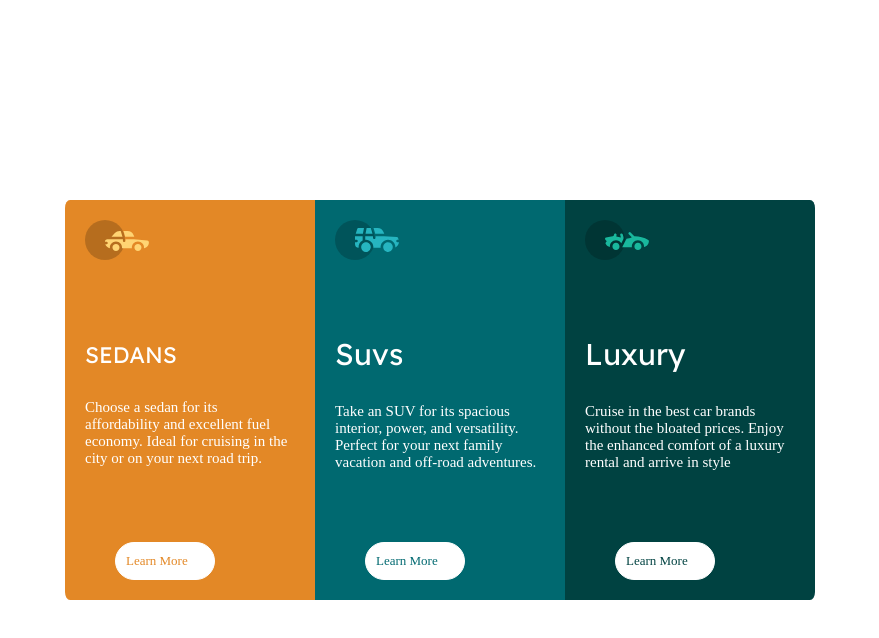
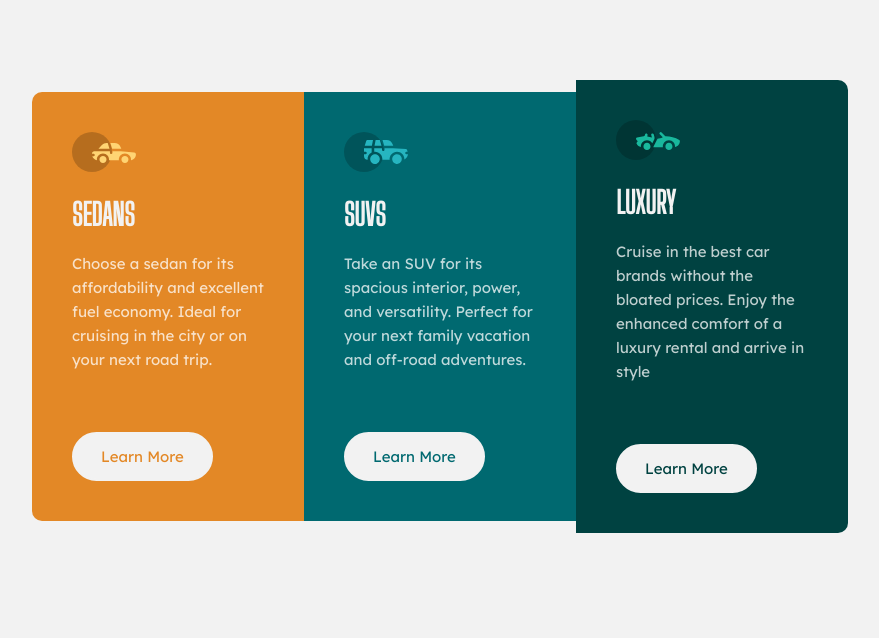
Before and after one commit to samigold/samigold.github.io, a plain HTML site: page index.html in a window 1280 px wide. Shown: the whole page, without its empty margins (200-1079 px from the left). Drawn offline with Linux system fonts and the light colour scheme; a web font is replaced by a local one.

Commit message:
changed the stylesheet code

```diff
--- a/css/style.css
+++ b/css/style.css
@@ -7,184 +7,120 @@
     box-sizing: border-box;
 }
 
-@media(min-width:375px){
-    .container{
-        background-color: hsl(0, 0, 95%);
-        width: 100%;
-        height: 100vh;
-        font-size: 15px;
-        font-family: 'Big shoulder Display';
-        padding: 50px;
-        display: block;
-        flex-direction: column;
-        justify-content: center;
-        align-items: center;
-        font-weight: 400;
-    }
-
-    .sedans{
-        display: flex;
-        flex-direction: column;
-        justify-content: center;
-        gap: 20px;
-        width: 250px;
-        height: 400px;
-        background-color: var(--bright-orange);
-        padding: 30px;
-
-    }
-
-    .suvs{
-        display: flex;
-        flex-direction: column;
-        justify-content: space-between;
-        gap: 10px;
-        width: 250px;
-        height: 400px;
-        background-color: var(--Dark-cyan);
-        padding: 20px;
-    }
-
-    .luxury{
-        display: flex;
-        flex-direction: column;
-        justify-content: space-between;
-        gap: 10px;
-        width: 250px;
-        height: 400px;
-        background-color: var(--very-dark-cyan);
-        padding: 20px;
-    }
-}
 
 /*Primary colors*/
 :root{
     --bright-orange: hsl(31, 77%, 52%);
     --Dark-cyan: hsl(184, 100%, 22%);
     --very-dark-cyan: hsl(179, 100%, 13%);
+    --very_light_gray: hsl(0, 0%, 95%);
+    --transperent-white: hsla(0, 0%, 100%, 0.75);
 }
 
+body {
+    background-color: var(--very_light_gray);
+    min-height: 100vh;
+    font-size: 15px;
+    font-family: "Lexend Deca", sans-serif;
+    font-weight: 400;
+}
+
+main{
+    max-width: 960px;
+    margin: 0 auto;
+    padding: 80px 0;
+}
 /*General container styling start*/
-@media (min-width: 768px) {
+
 .container{
-        background-color: hsl(0, 0, 95%);
-        width: 100%;
-        height: 100vh;
-        font-size: 15px;
-        font-family: 'Big shoulder Display';
-        padding: 50px;
     display: flex;
     flex-direction: row;
     justify-content: center;
     align-items: center;
-        font-weight: 400;
-
+    margin: 0 auto;
+    overflow: hidden;
+    border-radius: 12px;
 }
+/*General container styling end*/
 
 /*Individual Box sizing start*/
 .sedans{
-    display: flex;
-    flex-direction: column;
-    justify-content: center;
-    gap: 30px;
-    width: 250px;
-    height: 400px;
     background-color: var(--bright-orange);
-    padding: 20px;
-    border-top-left-radius: 2%;
-    border-bottom-left-radius: 2%;
-    justify-content: space-between;
+    border-radius: 10px 0 0 10px;
 }
 
 .suvs{
-    display: flex;
-    flex-direction: column;
-    justify-content: space-between;
-    gap: 10px;
-    width: 250px;
-    height: 400px;
     background-color: var(--Dark-cyan);
-    padding: 20px;
 }
 
 .luxury{
-    display: flex;
-    flex-direction: column;
-    justify-content: space-between;
-    gap: 10px;
-    width: 250px;
-    height: 400px;
    background-color: var(--very-dark-cyan);
-    padding: 20px;
-    border-top-right-radius: 2%;
-    border-bottom-right-radius: 2%;
+   border-radius: 0 10px 10px 0;
 }
 /*individual box sizing end*/
 
+.card{
+    min-height: 25rem;
+    max-width: 17rem;
+    padding: 2.5rem;
 }
 
-/*General container styling end*/
-
-
-.text-area{
-   display: flex;
-   flex-direction: row;
-   justify-content: flex-start;
-   flex-wrap: wrap;
-   gap: 30px;
-   align-self: center;
-   color: white;
+.text-header{
+    font-family: 'Big Shoulders Display', cursive;
+    text-transform: uppercase;
+    color: var(--very_light_gray);
+    font-size: 30px;
+    margin: 20px 0;
 }
 
-.btn{
-    align-self: center;
-    width: 100px;
-    justify-content: center;
-    background-color: white;
-    border: 1px solid;
-    transform: scale(1);
-    border-radius: 20px;
-    padding: 10px;
-    color: white;
-    font-size: small;
-    font-weight: 100;
-    margin-right: 50px;
+.card p {
+    color: var(--transperent-white);
+    line-height: 1.6;
 }
-a{
+
+.card a {
     text-decoration: none;
+    background-color: var(--very_light_gray);
+    padding: 13px 27px;
+    border-radius: 26px;
+    margin-top: 60px;
+    display: inline-block;
+    border: 2px solid var(--very_light_gray);
+    transition: all 0.3s ease-in-out;
 }
+
 .sedans a{
     color: var(--bright-orange);
 }
-.sedans a:hover{
-    color: white;
-}
+
 .suvs a{
     color: var(--Dark-cyan);
-}
-
-.suvs a:hover{
-    color: white;
 }
 
 .luxury a{
     color: var(--very-dark-cyan);
 }
-.luxury a:hover{
-    color: white;
-}
- .btn:hover{
-    background-color: rgba(0, 0, 0, 0.1);
 
+.card a:hover{
+    color: var(--very_light_gray);
+    background: transparent;
 }
 
-.text-header{
-    font-family: 'Lexend Deca';
-    font-weight: 400;
-    color: white;
-    align-self: flex-end;
+@media only screen and (max-width: 768px) {
+    .container {
+        display: flex;
+        flex-wrap: wrap;
+    }
+    .sedans {
+        border-radius: 10px 10px 0 0;
+    }
+    .luxury{
+        border-radius: 0 0 10px 10px;
+    }
 }
 
-.suvs .text-header{
-    align-self: flex-end;
+@media only screen and (max-width: 425px) {
+    .card_wrapper {
+        margin: 32px 8px;
     }
+}
--- a/index.html
+++ b/index.html
@@ -5,8 +5,9 @@
         <link rel="stylesheet" href="css/style.css">
     </head>
     <body>
-        <main class="container">
-            <div class="sedans">
+        <main>
+            <div class="container">
+                <div class="card sedans">
                     <span class="logo">
                         <img src="images/icon-sedans.svg">
                     </span>
@@ -18,7 +19,7 @@
                     </div>
                     <div class="btn"><a href="#">Learn More</a></div>
                 </div>
-            <div class="suvs">
+                <div class="card suvs">
                     <span class="logo">
                         <img src="images/icon-suvs.svg">
                     </span>
@@ -29,7 +30,7 @@
                     </div>
                     <div class="btn"><a href="#">Learn More</a></div>
                 </div>
-            <div class="luxury">
+                <div class="card luxury">
                     <span class="logo">
                         <img src="images/icon-luxury.svg">
                     </span>
@@ -41,6 +42,7 @@
                     </div>
                     <div class="btn"><a href="#">Learn More</a></div>
                  </div>
+            </div>
         </main>
     </body>
 </html>
```
Lines whose indentation alone changed are shown as unchanged.
